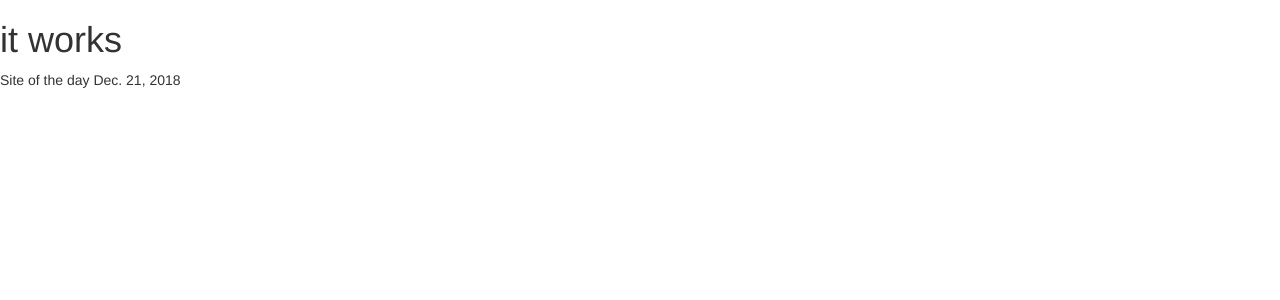
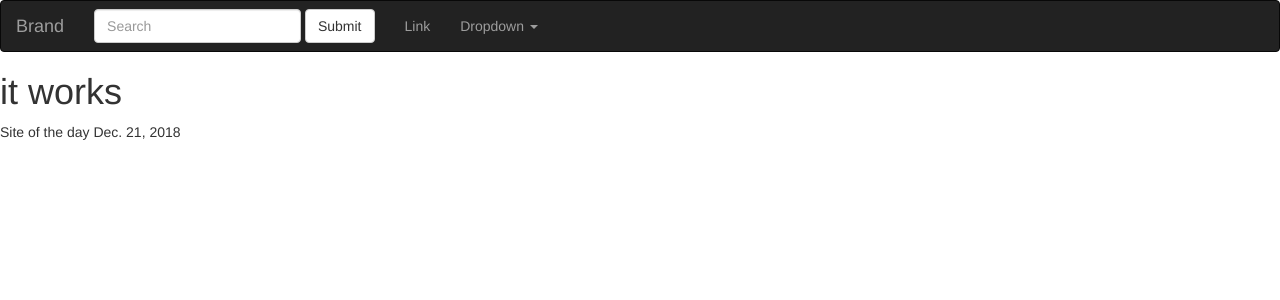
Before and after one commit to silver230/AWWWWARDS, a Django app: page / in a window 1280 px wide. Shown: the top 300 px of the page. Run offline with Django 3.2, Linux system fonts and the light colour scheme; some libraries are stand-ins or nearby versions.

Commit message:
created navbar

```diff
--- a/award/templates/base.html
+++ b/award/templates/base.html
@@ -8,7 +8,7 @@
     {% if title %}
     <title>{{title}}</title>
     {% else %}
-    <title>Awwwards - Website Awards - Best Web Design Trends</title>
+    <title>Awwwards</title>
     {% endif %}
 
     {% block styles %}
@@ -17,13 +17,12 @@
     <link rel="stylesheet" href="{% static 'css/base.css' %}">
     {% endblock %}
 
-    <link rel="shortcut icon" type="image/png" href="{% static 'img/favicon.ico' %}">
-    <link rel="stylesheet" href="https://use.fontawesome.com/releases/v5.5.0/css/all.css" integrity="sha384-B4dIYHKNBt8Bc12p+WXckhzcICo0wtJAoU8YZTY5qE0Id1GSseTk6S+L3BlXeVIU" crossorigin="anonymous">
+
 
   </head>
   <body>
 
-
+     {%include "navbar.html"%}
     {% block content %}
     <!-- <h1 class="text-center">Instagram</h1> -->
 
--- /dev/null
+++ b/award/templates/navbar.html
@@ -0,0 +1,37 @@
+<nav class="navbar navbar-inverse">
+    <div class="container-fluid">
+      <!-- Brand and toggle get grouped for better mobile display -->
+      <div class="navbar-header">
+          <span class="sr-only">Toggle navigation</span>
+          <span class="icon-bar"></span>
+          <span class="icon-bar"></span>
+          <span class="icon-bar"></span>
+        </button>
+        <a class="navbar-brand" href="#">Brand</a>
+      </div>
+
+      <!-- Collect the nav links, forms, and other content for toggling -->
+      <div class="collapse navbar-collapse" id="bs-example-navbar-collapse-1">
+        <ul class="nav navbar-nav">
+        <form class="navbar-form navbar-left">
+          <div class="form-group">
+            <input type="text" class="form-control" placeholder="Search">
+          </div>
+          <button type="submit" class="btn btn-default">Submit</button>
+        </form>
+        <ul class="nav navbar-nav navbar-left">
+          <li><a href="#">Link</a></li>
+          <li class="dropdown">
+            <a href="#" class="dropdown-toggle" data-toggle="dropdown" role="button" aria-haspopup="true" aria-expanded="false">Dropdown <span class="caret"></span></a>
+            <ul class="dropdown-menu">
+              <li><a href="#">Action</a></li>
+              <li><a href="#">Another action</a></li>
+              <li><a href="#">Something else here</a></li>
+              <li role="separator" class="divider"></li>
+              <li><a href="#">Separated link</a></li>
+            </ul>
+          </li>
+        </ul>
+      </div><!-- /.navbar-collapse -->
+    </div><!-- /.container-fluid -->
+  </nav>
--- /dev/null
+++ b/static/css/base.css
@@ -0,0 +1,3 @@
+bold{
+    color:red;
+}
```
